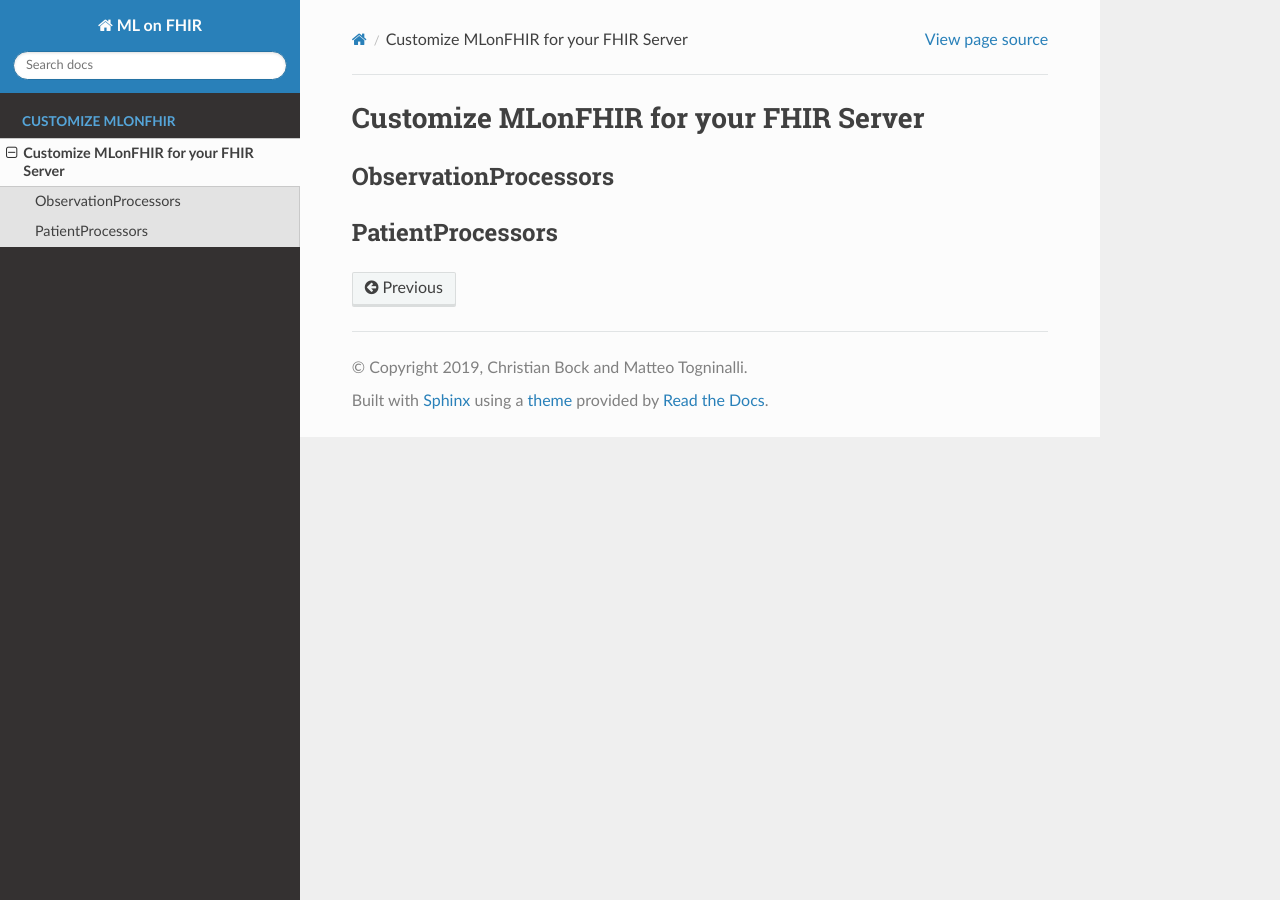
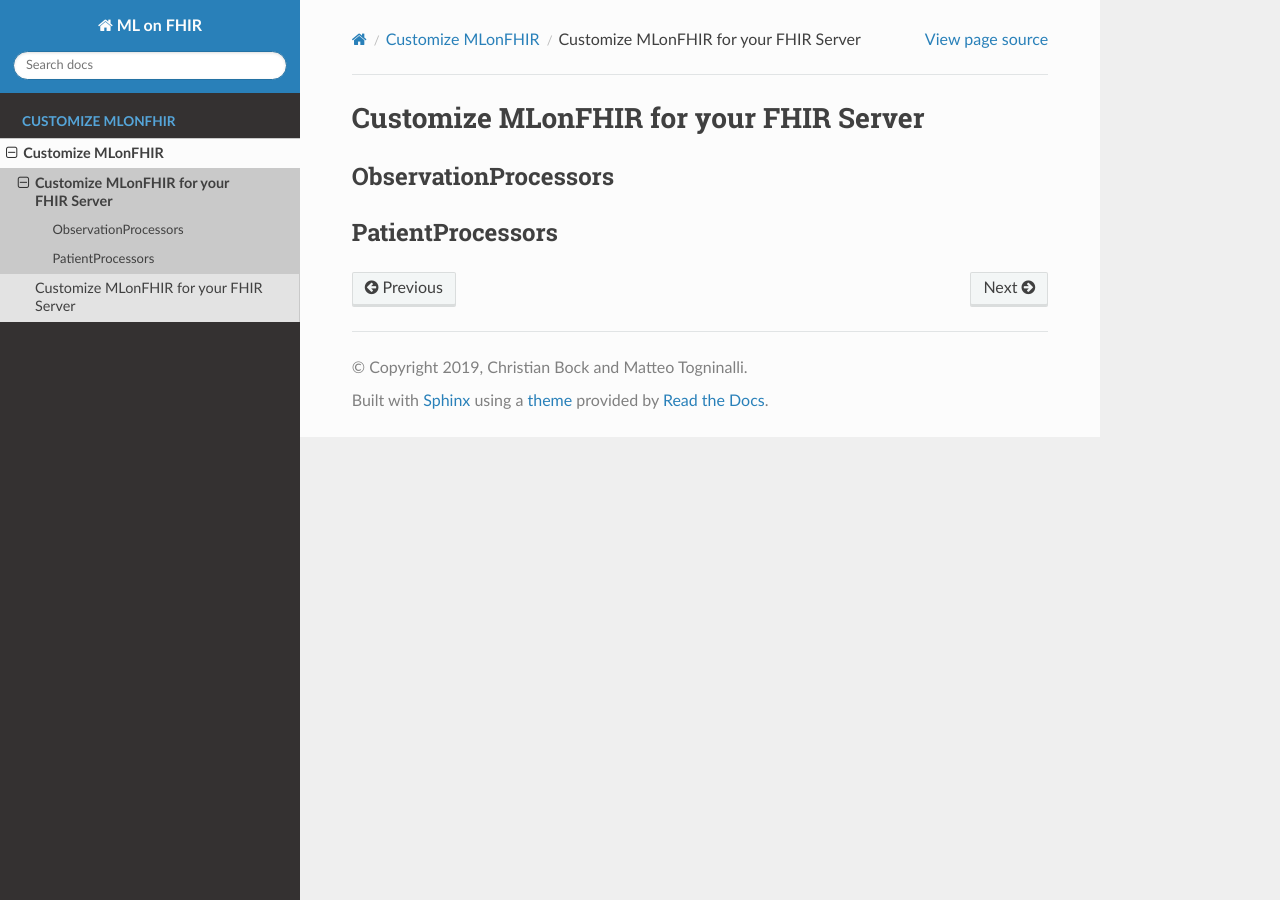
Before and after one commit to chrisby/ml-on-fhir, a Sphinx documentation site: the page built from docs/source/customize/ObservationProcessor.rst, in a window 1280 px wide. Built offline with Sphinx 7.4.7 and the Read the Docs theme 2.0.0, drawn with Linux system fonts in a browser that asks for light colours.

Commit message:
Different docu structure for cusomization

```diff
--- a/docs/source/contents.rst
+++ /dev/null
@@ -1,4 +0,0 @@
-Contents
-========
-
-Nothing to see here.
--- /dev/null
+++ b/docs/source/customize/PatientProcessor.rst
@@ -0,0 +1,8 @@
+Customize MLonFHIR for your FHIR Server
+=======================================
+
+ObservationProcessors
+^^^^^^^^^^^^^^^^^^^^^
+
+PatientProcessors
+^^^^^^^^^^^^^^^^^
--- /dev/null
+++ b/docs/source/customize/index.rst
@@ -0,0 +1,8 @@
+Customize MLonFHIR
+==================
+
+.. toctree::
+   :maxdepth: 2
+
+   ObservationProcessor
+   PatientProcessor
--- a/docs/source/index.rst
+++ b/docs/source/index.rst
@@ -70,4 +70,4 @@ TODO
    :maxdepth: 2
    :caption: Customize MLonFHIR
 
-   extending
+   customize/index
```
Also changed, not shown: docs/source/customize/ObservationProcessor.rst (renamed from docs/source/extending.rst).
